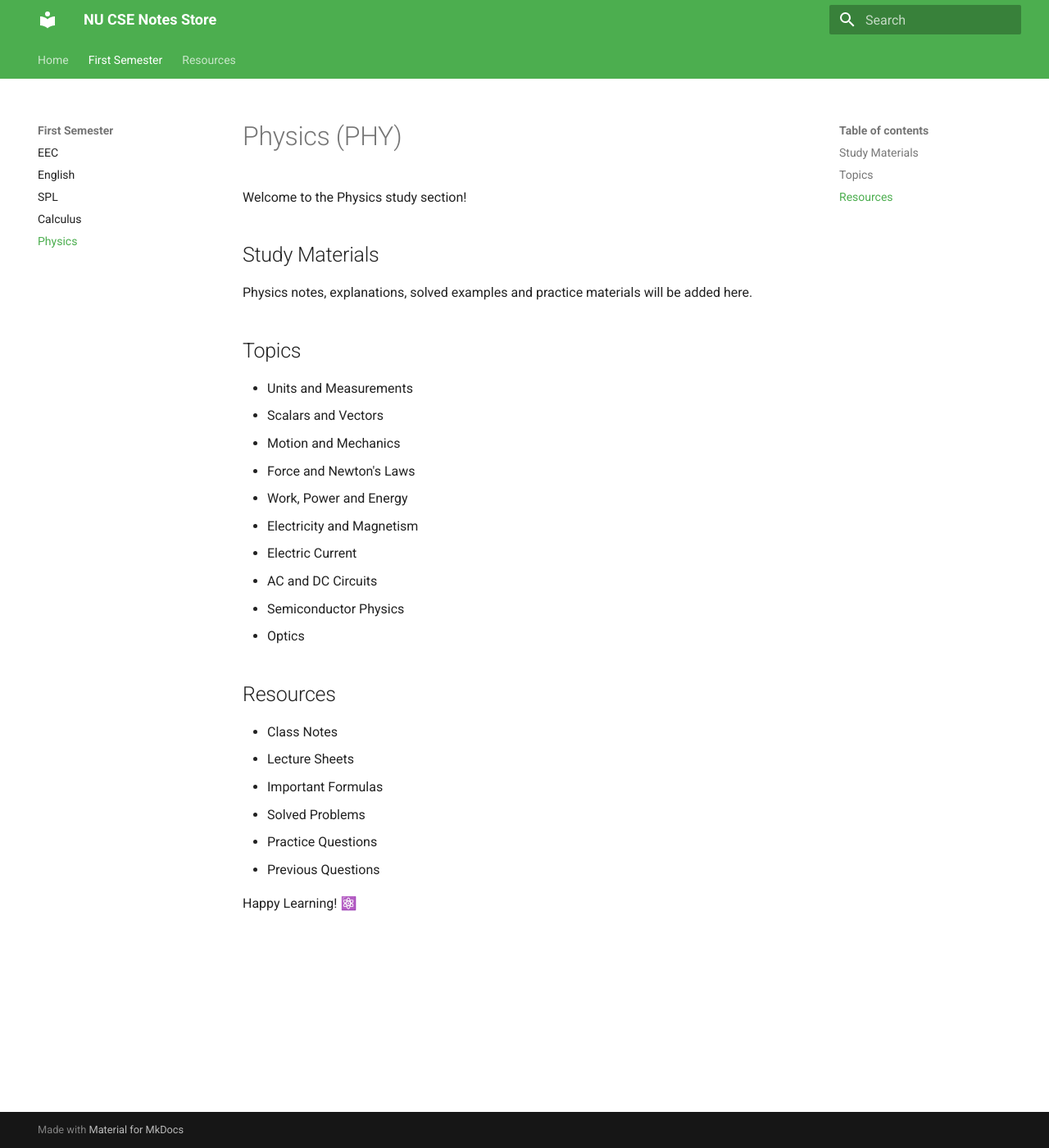
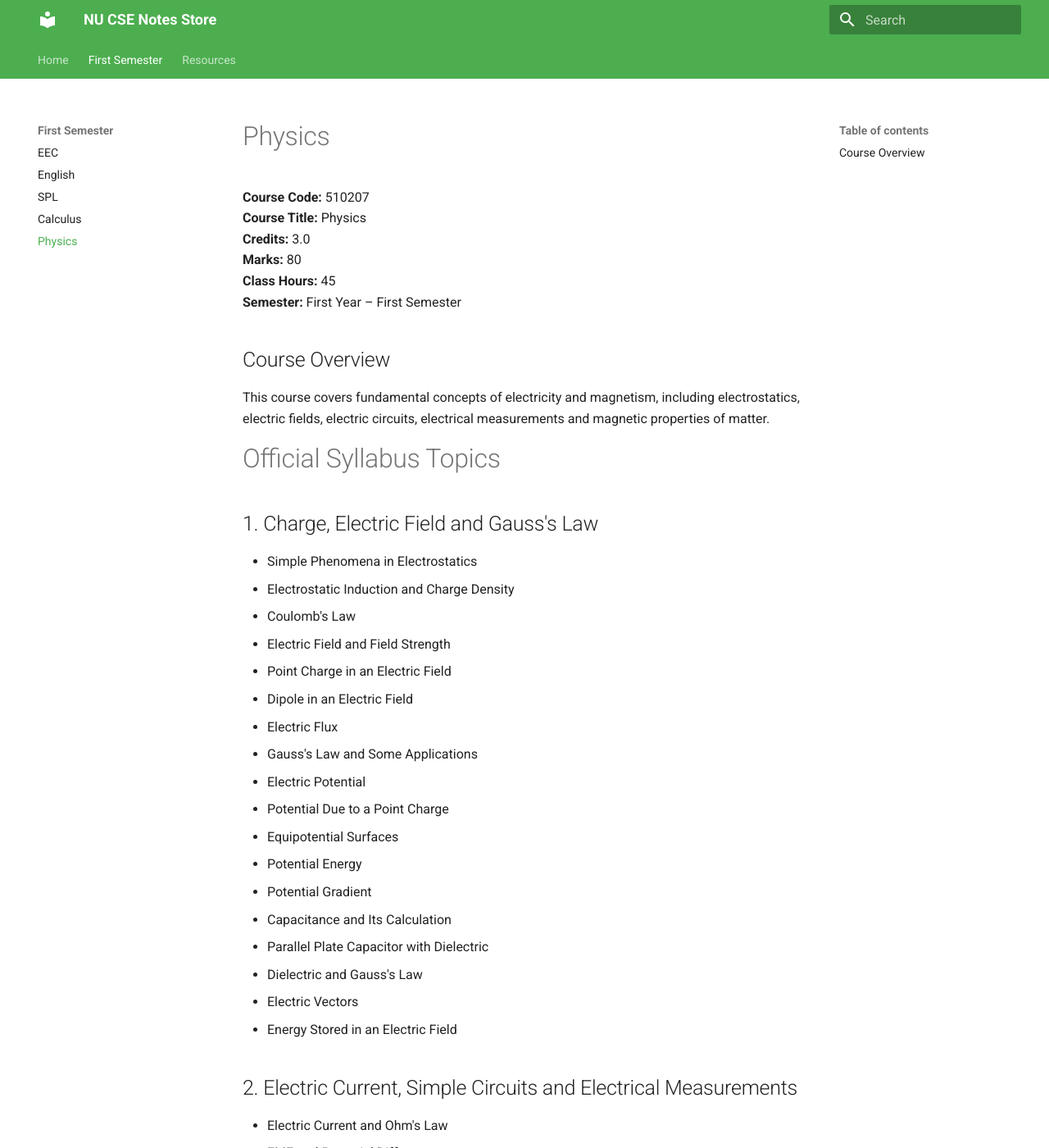
Before and after one commit to taimiyatahsin0-png/nu-cse-notes-store, an MkDocs documentation site: the page built from docs/subjects/phy/index.md, in a window 1280 px wide and 1400 px high. Shown: the whole window at 82% size. Built offline with MkDocs 1.6.1 and Material for MkDocs 9.7.7, drawn with Linux system fonts in a browser that asks for light colours; some of the changed text lies outside the part shown.

Commit message:
Revise Physics index with course details and topics
Updated the Physics study section with detailed course information, topics, and resources.

```diff
--- a/docs/subjects/phy/index.md
+++ b/docs/subjects/phy/index.md
@@ -1,32 +1,100 @@
-# Physics (PHY)
 
-Welcome to the Physics study section!
+
+# Physics
+
+**Course Code:** 510207
+**Course Title:** Physics
+**Credits:** 3.0
+**Marks:** 80
+**Class Hours:** 45
+**Semester:** First Year – First Semester
+
+## Course Overview
+
+This course covers fundamental concepts of electricity and magnetism, including electrostatics, electric fields, electric circuits, electrical measurements and magnetic properties of matter.
+
+# Official Syllabus Topics
+
+## 1. Charge, Electric Field and Gauss's Law
+
+- Simple Phenomena in Electrostatics
+- Electrostatic Induction and Charge Density
+- Coulomb's Law
+- Electric Field and Field Strength
+- Point Charge in an Electric Field
+- Dipole in an Electric Field
+- Electric Flux
+- Gauss's Law and Some Applications
+- Electric Potential
+- Potential Due to a Point Charge
+- Equipotential Surfaces
+- Potential Energy
+- Potential Gradient
+- Capacitance and Its Calculation
+- Parallel Plate Capacitor with Dielectric
+- Dielectric and Gauss's Law
+- Electric Vectors
+- Energy Stored in an Electric Field
+
+## 2. Electric Current, Simple Circuits and Electrical Measurements
+
+- Electric Current and Ohm's Law
+- EMF and Potential Difference
+- Wheatstone Bridge
+- Simple RC and RL Circuits
+- Potentiometer
+- Moving Coil Galvanometer
+- Ammeter
+- Voltmeter
+- Multimeter
+- Wattmeter
+
+## 3. Magnetic Field and Force on Current
+
+- Coulomb's Law
+- Magnetic Field and Field Strength
+- Magnetic Force on Current
+- Directions of Current and Field
+- Maxwell's Screw Rule
+- Fleming's Left-Hand Rule
+- Magnetic Field Near a Long Wire
+- Magnetic Field for Solenoid
+- Fleming's Right-Hand Rule
+
+## 4. Magnetic Properties of Matter
+
+- Magnetic Poles and Dipoles
+- Coulomb's Law for Magnets
+- Gauss's Theorem of Magnetism
+- Diamagnetism
+- Paramagnetism
+- Ferromagnetism
+- Magnetomotive Force and Field Intensity
+- Self and Mutual Inductance
+- Coefficient of Magnetic Coupling
+- Rise and Decay of Current in Inductive Circuits
+- Energy in Magnetic Field
+- Inductance in Series and Parallel
+- Hysteresis and Eddy Current Losses
+
+## Reference Books
+
+1. Physics, Part II — David Halliday and Robert Resnick
+2. Introductory Circuit Analysis — Robert L. Boylestad
+3. A Textbook of Electrical Technology — B. L. Theraja
 
 ## Study Materials
 
-Physics notes, explanations, solved examples
-and practice materials will be added here.
+- Topic-wise Notes
+- Important Definitions
+- Physics Formulas
+- Circuit and Field Diagrams
+- Solved Numerical Problems
+- Previous Year Questions
+- Practice Questions
 
-## Topics
+---
 
-- Units and Measurements
-- Scalars and Vectors
-- Motion and Mechanics
-- Force and Newton's Laws
-- Work, Power and Energy
-- Electricity and Magnetism
-- Electric Current
-- AC and DC Circuits
-- Semiconductor Physics
-- Optics
-
-## Resources
-
-- Class Notes
-- Lecture Sheets
-- Important Formulas
-- Solved Problems
-- Practice Questions
-- Previous Questions
+*Based on the NU CSE syllabus effective from Session 2017–2018. Check for any later syllabus revisions.*
 
 Happy Learning! ⚛️
```
